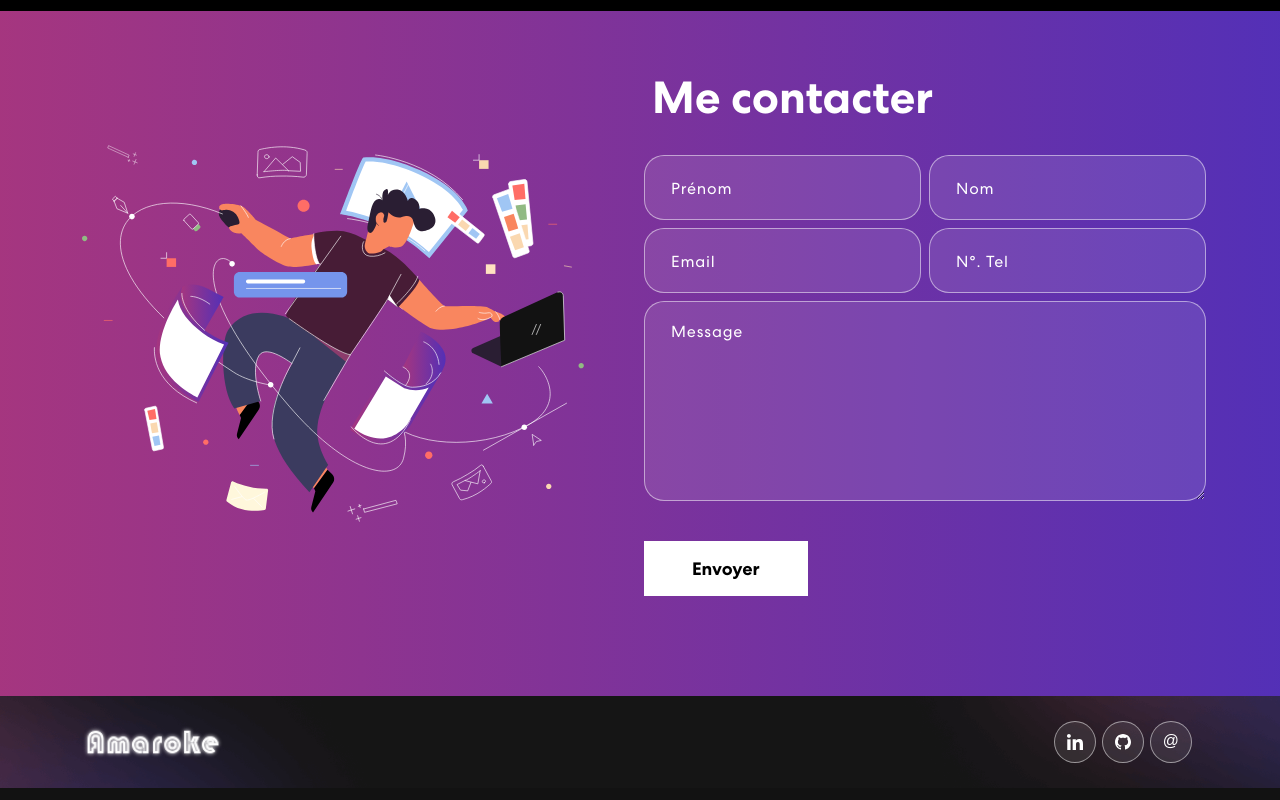
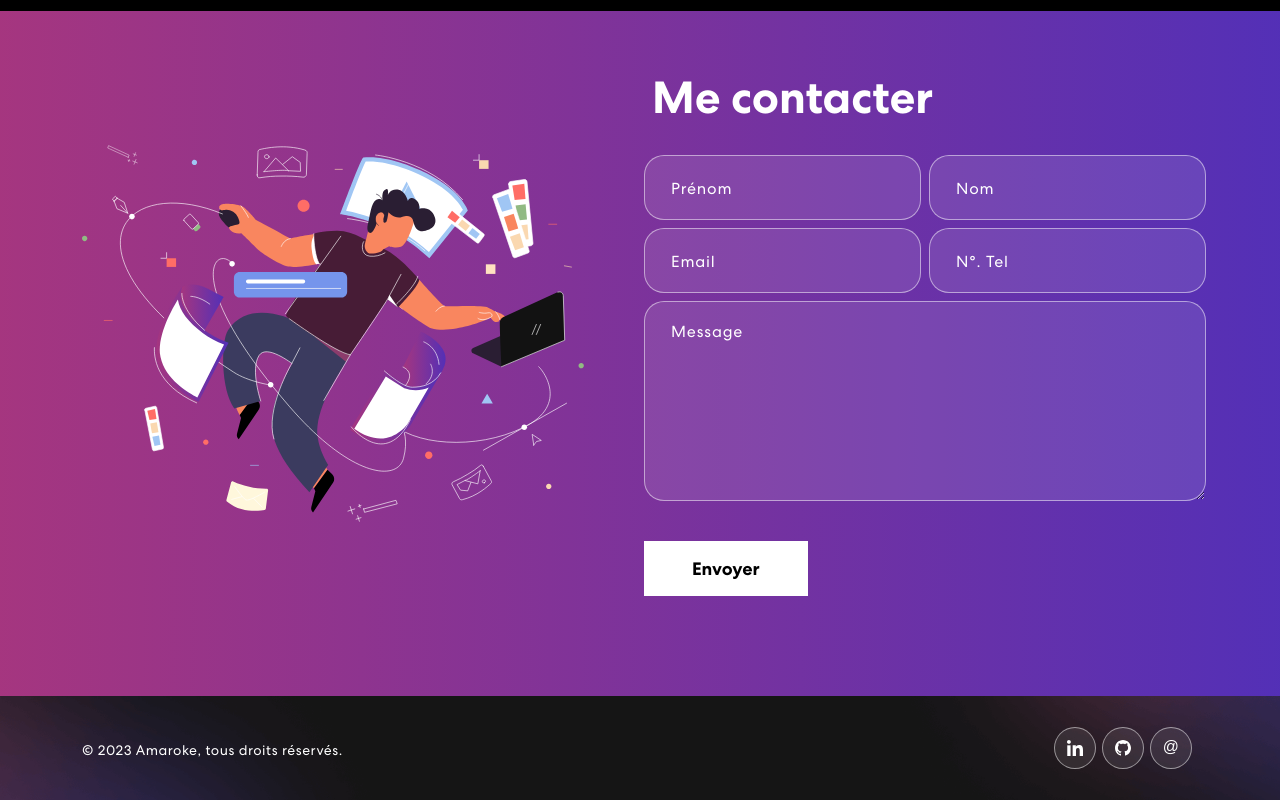
Before and after one commit to Amaroke/Portfolio, a React (Create React App) app: page / in a window 1280 px wide. Shown: the part 1992-2792 px from the top of the page. Built offline with nearby package versions, Linux system fonts and the light colour scheme; the HTML template or start-up script is replaced by a standard one.

Commit message:
Ajout copyright + lien article

```diff
--- a/src/components/Footer/Footer.css
+++ b/src/components/Footer/Footer.css
@@ -84,3 +84,8 @@
   letter-spacing: 0.5px;
   margin-top: 20px;
 }
+
+.footer .copyright {
+  font-size: 14px;
+  color: #fff;
+}
--- a/src/components/Footer/Footer.js
+++ b/src/components/Footer/Footer.js
@@ -1,5 +1,4 @@
 import { Container, Row, Col } from "react-bootstrap";
-import logo from "../../assets/img/Amaroke.png";
 import navIcon1 from "../../assets/img/nav-icon1.svg";
 import navIcon2 from "../../assets/img/nav-icon2.svg";
 import navIcon3 from "../../assets/img/nav-icon3.svg";
@@ -11,7 +10,7 @@ export const Footer = () => {
       <Container>
         <Row className="align-items-center">
           <Col size={12} sm={6}>
-            <a href="/Portfolio"> <img src={logo} alt="Logo" /></a>
+            <p className="copyright">© 2023 Amaroke, tous droits réservés.</p>
           </Col>
           <Col size={12} sm={6} className="text-center text-sm-end">
             <div className="social-icon">
--- a/src/components/Projects/Projects.js
+++ b/src/components/Projects/Projects.js
@@ -50,7 +50,7 @@ export const Projects = () => {
     {
       title: "Georges",
       resume: "Nettoyage d'archives",
-      description: "\"Georges\" permet grâce au raisonnement à partir de cas de nettoyer des archives. Ce projet a été réalisé, dans le cadre de l'UE Initiation à la Recherche de mon Master Informatique à l'Université de Lorraine. Il a été réalisé en collaboration avec Persée, une Unité de Support et de Recherche de l'ENS de Lyon et du CNRS. Entièrement écris en Python l'outil développé à permis d'obtenir des résultats très satisfaisants sur l'ensemble des documents fournis. Ces travaux ont menés à la publication d'un article à l'occasion de l'International Conference on Case-Based Reasoning de 2023.<br>Pour plus d'informations, vous pouvez consulter le <a href=\"github.com/Amaroke/Georges\">dépôt GitHub</a> du projet.",
+      description: "\"Georges\" permet grâce au raisonnement à partir de cas de nettoyer des archives. Ce projet a été réalisé, dans le cadre de l'UE Initiation à la Recherche de mon Master Informatique à l'Université de Lorraine. Il a été réalisé en collaboration avec Persée, une Unité de Support et de Recherche de l'ENS de Lyon et du CNRS. Entièrement écris en Python l'outil développé à permis d'obtenir des résultats très satisfaisants sur l'ensemble des documents fournis. Ces travaux ont menés à la publication d'un <a href=\"https://delegate.iccbr2023.org/res/paper_18.pdf\">article</a> à l'occasion de l'International Conference on Case-Based Reasoning de 2023.<br>Pour plus d'informations, vous pouvez consulter le <a href=\"github.com/Amaroke/Georges\">dépôt GitHub</a> du projet.",
       imgUrl1: projImg,
       imgUrl2: projImg,
       imgUrl3: projImg,
```
